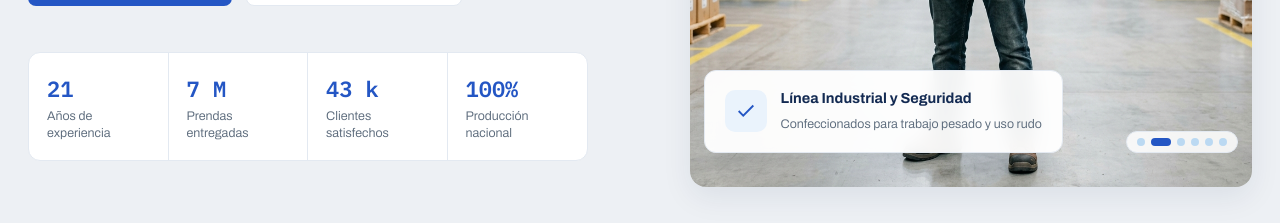
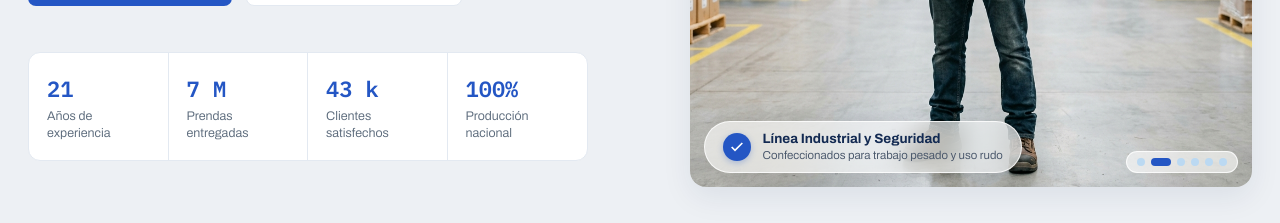
Before and after one commit to danieltrejomx/hupac-textiles-web, a Next.js app: page / in a window 1280 px wide. Shown: the part 509-732 px from the top of the page. Built offline with nearby package versions, Linux system fonts and the light colour scheme; no server answers.

Commit message:
style(hero): redisenar tarjeta de hero a pastilla flotante de cristal esmerilado sin obstruir la foto

```diff
--- a/app/globals.css
+++ b/app/globals.css
@@ -81,11 +81,12 @@ h2{font-weight:800;font-stretch:108%;font-size:clamp(28px,3.2vw,40px);line-heigh
 .hero-slide{position:absolute;inset:0;opacity:0;transition:opacity .6s ease-in-out;pointer-events:none}
 .hero-slide.active{opacity:1;pointer-events:auto}
 .hero-slide img{width:100%;height:100%;object-fit:cover;object-position:top}
-.hero-card{position:absolute;left:14px;bottom:34px;background:rgba(255,255,255,.95);backdrop-filter:blur(8px);border:1px solid var(--linea);border-radius:12px;padding:16px 20px;box-shadow:var(--sombra);display:flex;align-items:center;gap:14px;z-index:5;max-width:calc(100% - 140px)}
-.hero-card .dot{width:42px;height:42px;border-radius:10px;background:var(--cielo);display:flex;align-items:center;justify-content:center;color:var(--rey);flex-shrink:0}
-.hero-card b{display:block;font-size:14.5px;color:var(--marino)}
-.hero-card span{font-size:12.5px;color:var(--texto-2)}
-.hero-dots{position:absolute;right:14px;bottom:34px;display:flex;gap:6px;z-index:10;background:rgba(255,255,255,.85);backdrop-filter:blur(8px);padding:6px 10px;border-radius:20px;border:1px solid var(--linea)}
+.hero-card{position:absolute;left:14px;bottom:14px;background:rgba(255,255,255,0.60);backdrop-filter:blur(16px) saturate(180%);-webkit-backdrop-filter:blur(16px) saturate(180%);border:1px solid rgba(255,255,255,0.80);border-radius:999px;padding:9px 18px;box-shadow:0 8px 30px rgba(0,0,0,0.08);display:flex;align-items:center;gap:12px;z-index:5;max-width:calc(100% - 140px);transition:all .3s ease}
+.hero-card:hover{background:rgba(255,255,255,0.85);box-shadow:0 10px 36px rgba(0,0,0,0.12)}
+.hero-card .dot{width:28px;height:28px;border-radius:50%;background:var(--rey);color:#fff;display:flex;align-items:center;justify-content:center;flex-shrink:0;box-shadow:0 2px 6px rgba(36,86,196,0.3)}
+.hero-card b{display:block;font-size:13.5px;font-weight:700;color:var(--marino);line-height:1.25}
+.hero-card span{display:block;font-size:11.5px;color:#475569;line-height:1.25;margin-top:1px}
+.hero-dots{position:absolute;right:14px;bottom:14px;display:flex;gap:6px;z-index:10;background:rgba(255,255,255,.60);backdrop-filter:blur(16px) saturate(180%);-webkit-backdrop-filter:blur(16px) saturate(180%);padding:6px 10px;border-radius:20px;border:1px solid rgba(255,255,255,.80)}
 .hero-dot{width:8px;height:8px;border-radius:50%;background:var(--cielo-2);border:none;cursor:pointer;transition:all .3s ease;padding:0}
 .hero-dot.active{background:var(--rey);width:20px;border-radius:10px}
 .hero-arrow{position:absolute;top:50%;transform:translateY(-50%);width:36px;height:36px;border-radius:50%;background:rgba(255,255,255,.9);border:1px solid var(--linea);color:var(--marino);display:flex;align-items:center;justify-content:center;cursor:pointer;z-index:10;transition:all .2s ease;box-shadow:0 4px 12px rgba(0,0,0,.1);padding:0}
--- a/components/Hero.tsx
+++ b/components/Hero.tsx
@@ -97,7 +97,7 @@ export default function Hero() {
           {/* Card con info dinámica del slide activo */}
           <div className="hero-card">
             <div className="dot">
-              <svg width="22" height="22" viewBox="0 0 24 24" fill="none" stroke="currentColor" strokeWidth="2">
+              <svg width="16" height="16" viewBox="0 0 24 24" fill="none" stroke="currentColor" strokeWidth="2.5">
                 <path d="M20 6 9 17l-5-5"/>
               </svg>
             </div>
```
